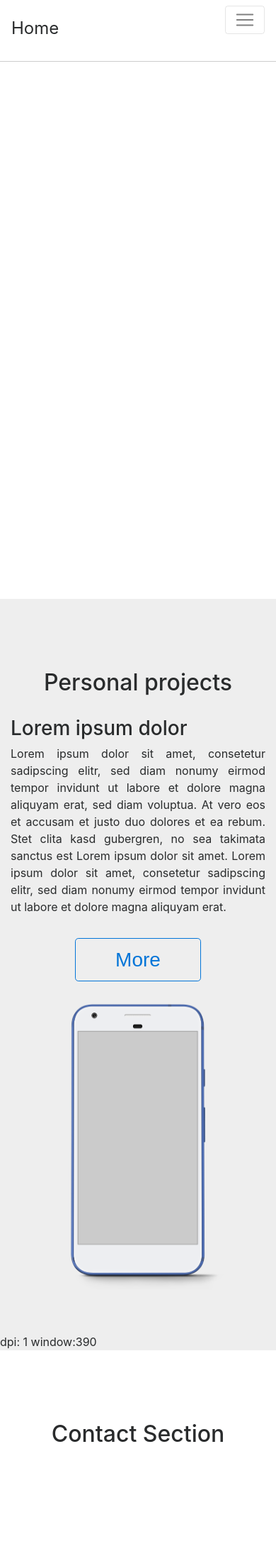
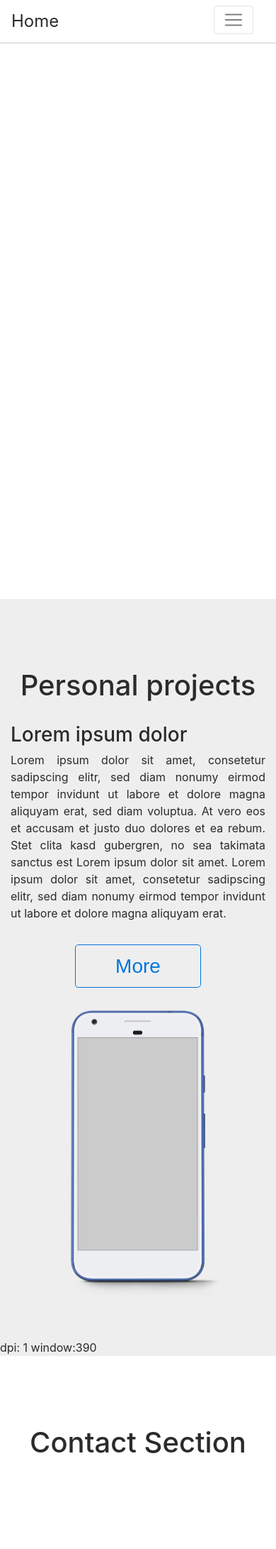
Before and after one commit to jgawrylkowicz/jgawrylkowicz.github.io, a PHP site: page / in a window 390 px wide. Shown: the top 2183 px of the page at 71% size. Before the commit the page ends 2033 px from the top, so only its background shows below. Run offline with PHP 8.4, Linux system fonts and the light colour scheme.

Commit message:
update mobile support

```diff
--- a/css/scrolling-nav.css
+++ b/css/scrolling-nav.css
@@ -81,7 +81,6 @@ section{
 }
 
 
-/*@media screen and (max-resolution: 2dppx) and (min-width: 576px ) {*/
 @media screen and (max-resolution: 2dppx),
 screen and (-webkit-max-device-pixel-ratio: 2){
 
@@ -98,6 +97,7 @@ screen and (-webkit-max-device-pixel-ratio: 2){
         color: var(--theme-color);
         display: -webkit-box;
     }
+
 
     .btn-lg {
         padding-right: 2em;
@@ -135,7 +135,7 @@ screen and (-webkit-max-device-pixel-ratio: 2){
 
         .navbar-light .navbar-nav > li > a:hover,
         .navbar-light .navbar-nav > li > a:focus {
-            border-bottom: 3px solid rgba(0, 113, 255, 0.50);
+            border-bottom: 3px solid var(--theme-color);
         }
 
     }
@@ -159,9 +159,6 @@ screen and (-webkit-max-device-pixel-ratio: 2){
         .navbar-light .navbar-brand {
             color: var(--theme-color);
             font-size: 1.5em;
-            /*TODO better vertical alignment*/
-            margin-top: 10px;
-            height: 60px;
         }
 
         .navbar-light .navbar-toggler {
@@ -174,128 +171,114 @@ screen and (-webkit-max-device-pixel-ratio: 2){
 
         .button-wrapper {
             text-align: center;
+
         }
+
+        .navbar-light .container {
+            position: relative;
+            width: 100%;
+        }
+    }
+}
 
 
 
-        /*
+@media screen and (max-resolution: 3dppx),
+screen and (-webkit-max-device-pixel-ratio: 3){
 
-        TODO center the toggle button
+    section {
+        font-size: 1em;
+    }
 
-        .button-table{
-            display: table;
-            background-color: #2aabd2;
+    .navbar.navbar-light {
+        background-color: var(--navbar-color);
+        border-bottom: 1px solid var(--navbar-border-botom);
+    }
+
+    .navbar-light .navbar-nav .nav-link{
+        color: var(--theme-color);
+        display: -webkit-box;
+    }
+
+
+    .btn-lg {
+        padding-right: 2em;
+        padding-left: 2em;
+    }
+
+    .button-wrapper {
+        padding-top: 1em;
+        padding-bottom: 1em;
+    }
+
+    .phone-background {
+        height: auto; width: auto;
+        max-height: 90%;   max-width: 90%;
+    }
+
+    @media (min-width: 992px) {
+
+        .navbar{
+            height: 80px;
         }
 
-        .button-cell{
-            display: table-cell;
-            background-color: crimson;
-            vertical-align: middle;
+        .navbar-light .navbar-brand {
+            display: none;
         }
-        */
+
+        .navbar-light .navbar-nav .nav-link {
+            height: 80px;
+            width: 100px;
+            font-size: 1.2em;
+            -webkit-box-pack: center;
+            -webkit-box-align: center;
+            border-bottom: 3px solid transparent;
+        }
+
+        .navbar-light .navbar-nav > li > a:hover,
+        .navbar-light .navbar-nav > li > a:focus {
+            border-bottom: 3px solid var(--theme-color);
+        }
 
     }
 
+    /*Collapsed navbar for retina displays*/
+    @media (max-width: 992px){
 
-}
-
-/*TODO everything below this needs to be rewritten*/
-
-@media screen and (min-resolution: 2.4dppx){
-
-    /*navbar for mobile*/
-    @media (max-width: 576px) {
-
-        .navbar-light .navbar-nav .nav-link{
-            color: var(--theme-color);
-            display:-webkit-box;
-            -webkit-box-pack:center;
+        .navbar-light .navbar-nav .nav-link {
+            height: 60px;
+            font-size: 1.25em;
+            -webkit-box-pack: justify;
             -webkit-box-align: center;
-            height: 50px;
             border-bottom: none;
         }
 
-        .navbar.navbar-light {
-            background-color: var(--navbar-color);
-            border-bottom: 1px solid var(--navbar-border-botom);
-
-        }
         .navbar-light .navbar-nav > li > a:hover,
         .navbar-light .navbar-nav > li > a:focus {
             border-bottom: none;
         }
 
-        .navbar-light .navbar-brand{
-            height: 40px;
-            margin: 0px;
-            display:-webkit-box;
-            -webkit-box-pack:center;
-            -webkit-box-align:center;
+        .navbar-light .navbar-brand {
+            color: var(--theme-color);
+            font-size: 1.5em;
         }
 
+        .navbar-light .navbar-toggler {
+            font-size: 1.25em;
+        }
+
+        .btn-lg {
+            font-size: 1.75em;
+        }
+
+        .button-wrapper {
+            text-align: center;
+
+        }
+
+        .navbar-light .container {
+            position: relative;
+            width: 100%;
+        }
     }
-
-
 }
-
-/*HXDPI devices with collapsed navbar
-Testing device: OP2 Chrome
-*/
-
-@media screen and (min-resolution: 2.4dppx) and (orientation: portrait){
-
-    /*navbar for mobile*/
-
-    section{
-        padding-top: 150px;
-        font-size: 1.5em;
-    }
-
-    .navbar-light .navbar-nav .nav-link{
-        color: var(--theme-color);
-        display:-webkit-box;
-        -webkit-box-pack:center;
-        -webkit-box-align: center;
-        height: 3em;
-        font-size: 2em;
-        border-bottom: none;
-    }
-
-    .navbar.navbar-light {
-        background-color: var(--navbar-color);
-        border-bottom: 1px solid var(--navbar-border-botom);
-
-    }
-    .navbar-light .navbar-nav > li > a:hover,
-    .navbar-light .navbar-nav > li > a:focus {
-        border-bottom: none;
-    }
-
-    .navbar-light .navbar-brand{
-        height: 3em;
-        margin: 0px;
-        display:-webkit-box;
-        -webkit-box-pack:center;
-        -webkit-box-align:center;
-        font-size: 2.5em;
-    }
-
-    .navbar-light .navbar-toggler{
-        font-size: 2.5em;
-        margin-top: 20px;
-        /*TODO better vertical alignment*/
-    }
-
-    .btn-lg {
-        font-size: 1.75em;
-        padding-right: 2em;
-        padding-left: 2em;
-    }
-
-    .button-wrapper{
-        padding-top: 1em;
-        padding-bottom: 1em;
-        text-align: center;
-    }
-
-}
--- a/index.html
+++ b/index.html
@@ -12,10 +12,7 @@
 
     <title></title>
 
-    <link href="css/bootstrap.min.css" rel="stylesheet">
-    <link href="css/bootstrap-grid.css" rel="stylesheet">
-    <link href="css/bootstrap-reboot.css" rel="stylesheet">
-
+    <link href="css/bootstrap.css" rel="stylesheet">
     <link href="css/scrolling-nav.css" rel="stylesheet">
     <link href="css/index.css" rel="stylesheet">
     <link href="css/aos.css" rel="stylesheet">
@@ -28,16 +25,6 @@
         <script src="js/respond.min.js"></script>
     <![endif]-->
 
-    <!--TODO tablet mode + smartphone mode, check for safari compatibility
-     this needs to be done via css
-        https://developer.chrome.com/multidevice/webview/pixelperfect
-
-
-        TODO blur effect for the navbar
-        https://stackoverflow.com/questions/26476774/blurred-effect-under-fixed-bootstrap-navbar
-        http://jsfiddle.net/CSS_Apprentice/WtQjY/415/
-     -->
-
 </head>
 
 <!-- The #page-top ID is part of the scrolling feature - the data-spy and data-target are part of the built-in Bootstrap scrollspy function -->
@@ -47,16 +34,14 @@
     <nav class="navbar navbar-toggleable-md navbar-light fixed-top bg-faded"  role="navigation">
 
 
-        <div class="button-table">
-            <div class="button-cell">
+    <div class="container">
         <button class="navbar-toggler navbar-toggler-right page-scroll" type="button"
                 data-toggle="collapse" data-target="#collapsingNavbar"
                 aria-controls="collapsingNavbar" aria-expanded="false"
                 aria-label="Toggle navigation" >
             <span class="navbar-toggler-icon"></span>
         </button>
-            </div>
-        </div>
+
 
         <!--
         TODO add some kind of nav brand for larger devices
@@ -83,7 +68,7 @@
 
             </div>
 
-
+    </div>
 
     </nav>
 
--- a/js/activeSection.js
+++ b/js/activeSection.js
@@ -3,7 +3,7 @@
  */
 function showActiveSection(){
 
-    var activeSection = null;
+    var activeSection = " ";
     var fadeSpeed = 300;
     var verticalScrollHeight = parseInt( $(window).scrollTop());
 
```
Lines whose indentation alone changed are shown as unchanged.
